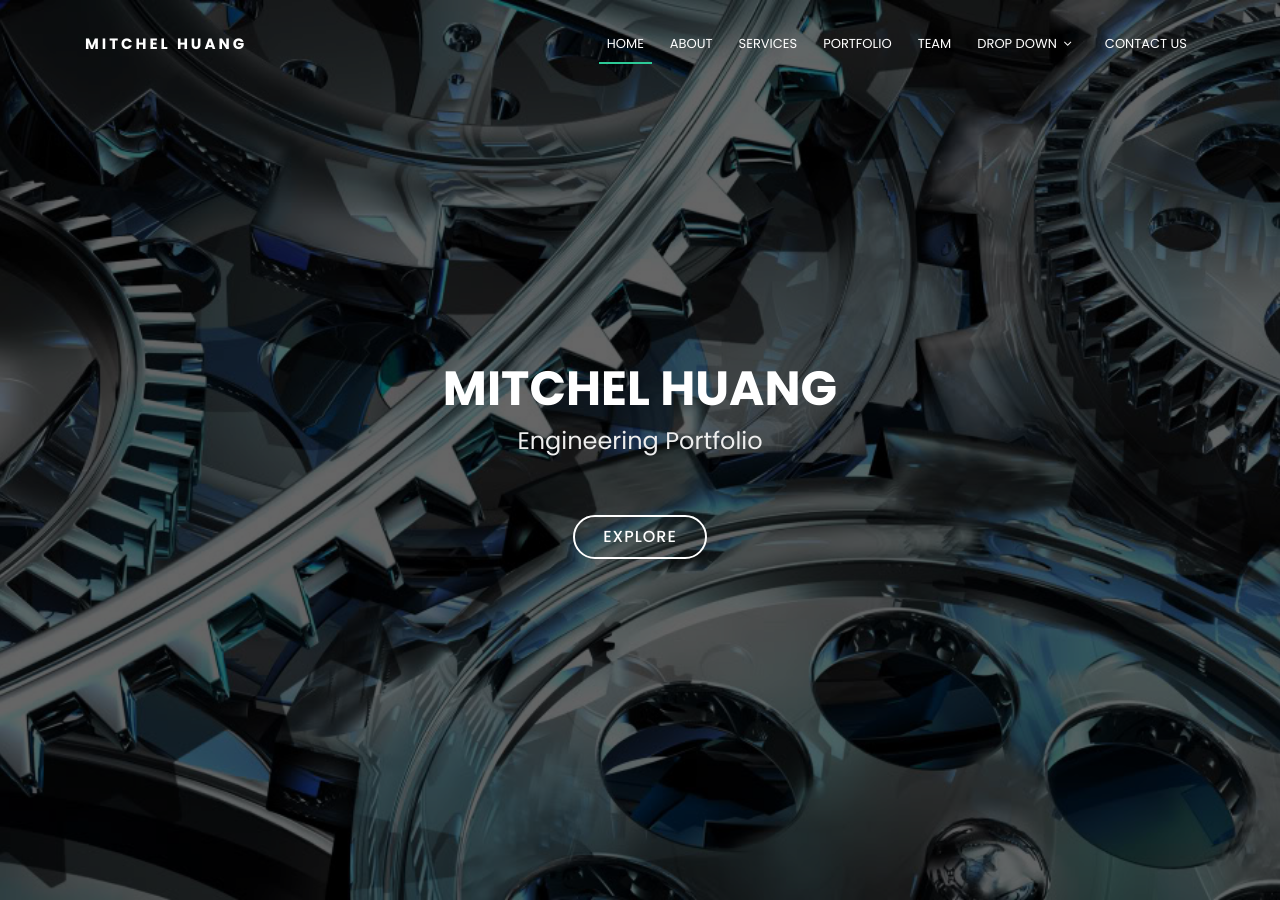
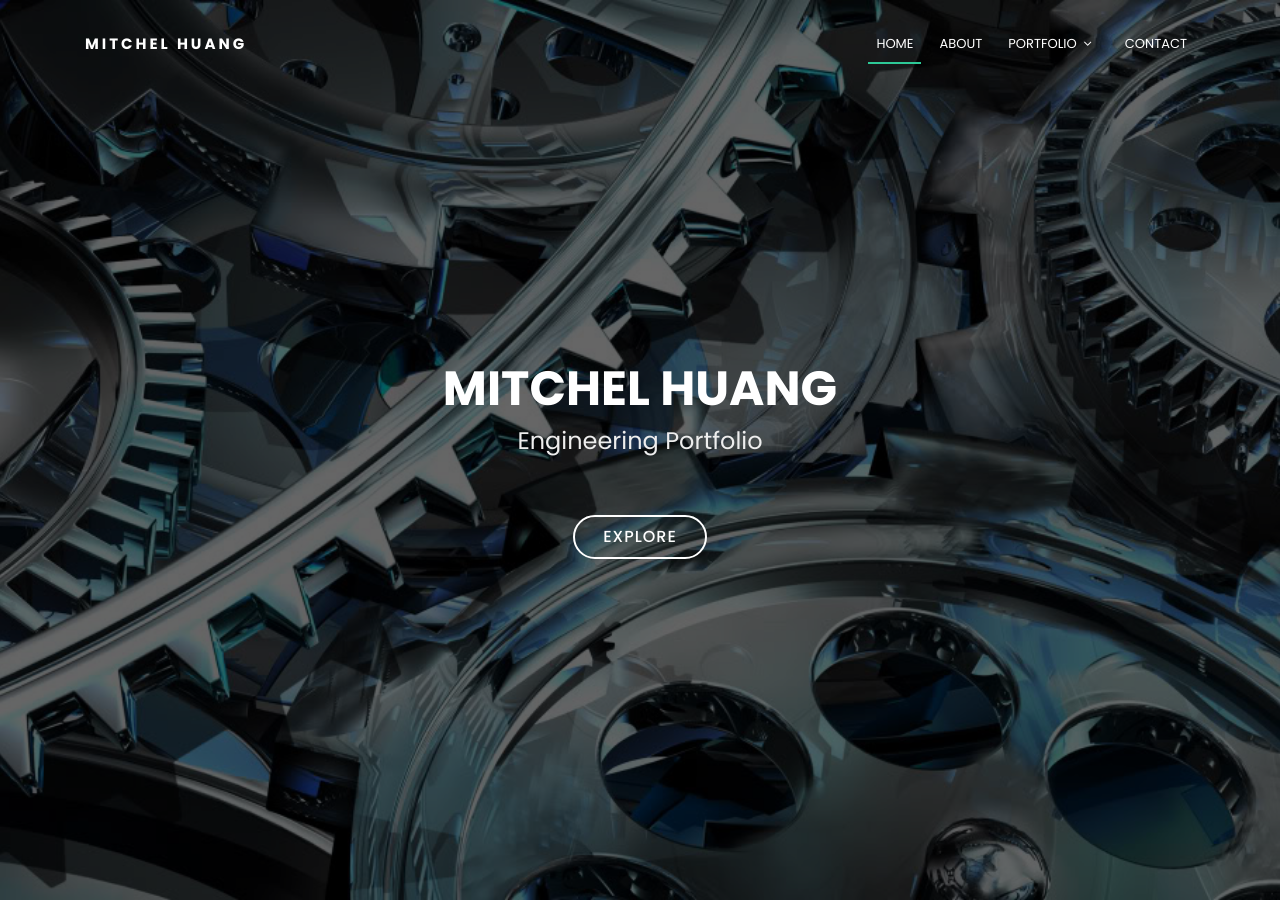
Before and after one commit to mithuang/mithuang.github.io, a Jekyll site: the page index.html, which Jekyll copies as it is, in a window 1280 px wide and 900 px high. Built offline with Jekyll 4.4.1, drawn with Linux system fonts in a browser that asks for light colours; part of the change alters nothing that is shown.

Commit message:
navigation menu

```diff
--- a/index.html
+++ b/index.html
@@ -50,27 +50,16 @@
         <ul class="nav-menu">
           <li class="menu-active"><a href="#hero">Home</a></li>
           <li><a href="#about">About</a></li>
-          <li><a href="#services">Services</a></li>
-          <li><a href="#portfolio">Portfolio</a></li>
-          <li><a href="#team">Team</a></li>
-          <li class="menu-has-children"><a href="">Drop Down</a>
+          <li class="menu-has-children"><a href="#portfolio">Portfolio</a>
             <ul>
-              <li><a href="#">Drop Down 1</a></li>
-              <li class="menu-has-children"><a href="#">Drop Down 2</a>
-                <ul>
-                  <li><a href="#">Deep Drop Down 1</a></li>
-                  <li><a href="#">Deep Drop Down 2</a></li>
-                  <li><a href="#">Deep Drop Down 3</a></li>
-                  <li><a href="#">Deep Drop Down 4</a></li>
-                  <li><a href="#">Deep Drop Down 5</a></li>
-                </ul>
-              </li>
-              <li><a href="#">Drop Down 3</a></li>
-              <li><a href="#">Drop Down 4</a></li>
-              <li><a href="#">Drop Down 5</a></li>
+              <li><a href="#">Microsoft</a></li>
+              <li><a href="#">Stryker</a></li>
+              <li><a href="#">Huf NA</a></li>
+              <li><a href="#">U of Michigan</a></li>
+              <li><a href="#">FIRST Robotics</a></li>
             </ul>
           </li>
-          <li><a href="#contact">Contact Us</a></li>
+          <li><a href="#contact">Contact</a></li>
         </ul>
       </nav><!-- #nav-menu-container -->
     </div>
```
